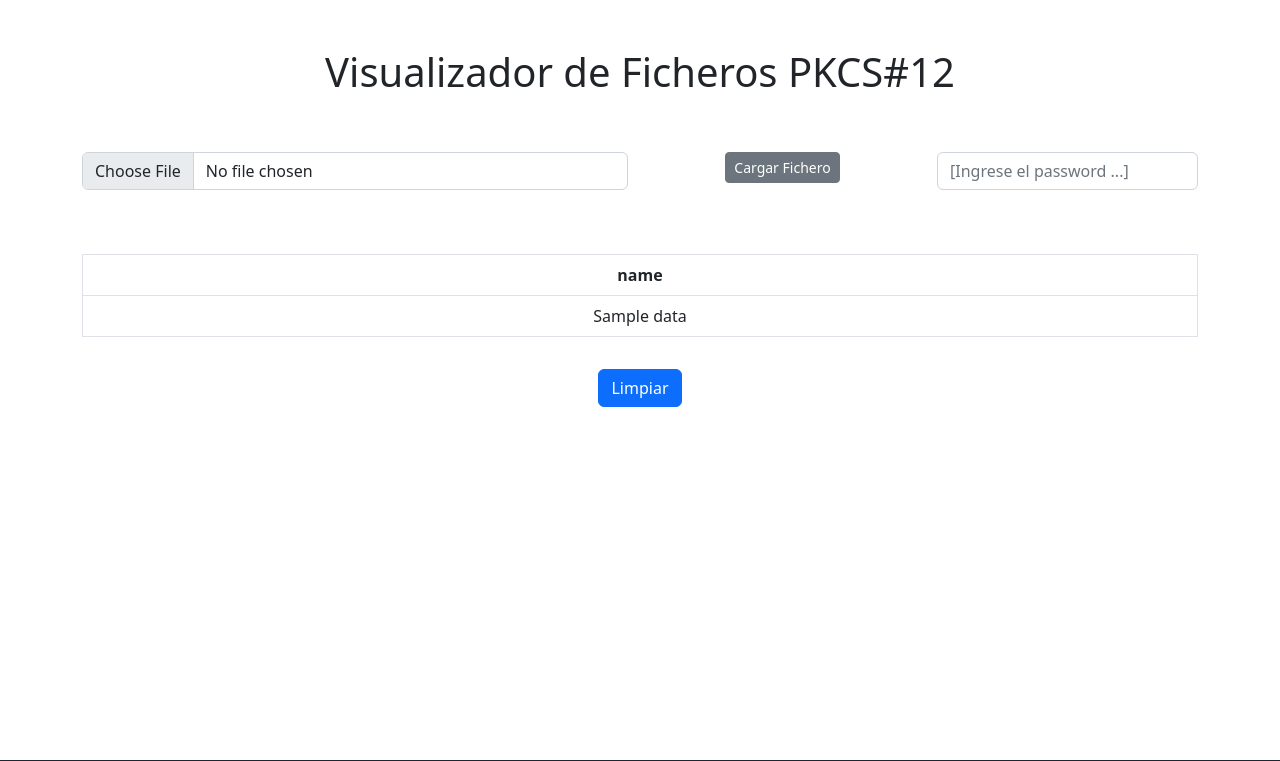
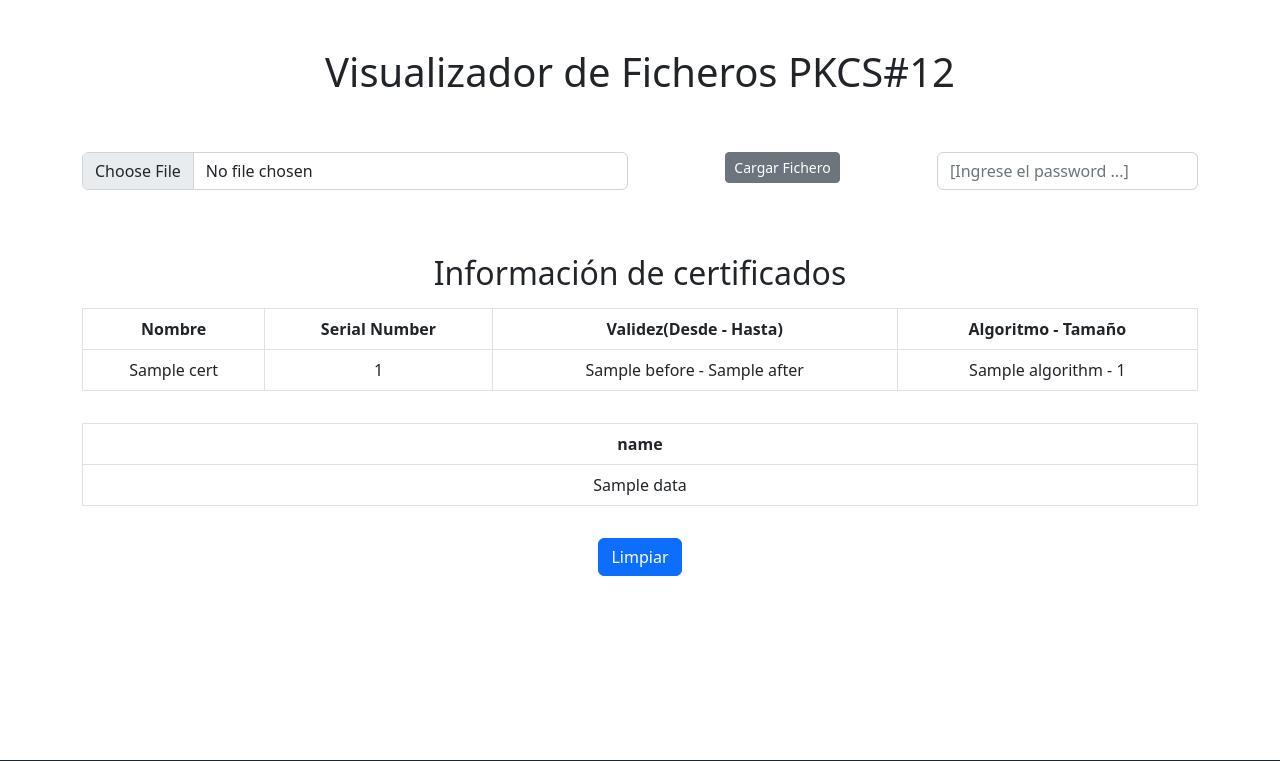
Before and after one commit to LuisVillanuevaFlores/PKCS-12-file-viewer, a Flask app: template templates/index.html in a window 1280 px wide. Shown: the top 761 px of the page. Run offline with Flask 2, Linux system fonts and the light colour scheme; the template is opened without the code that fills it: values that come from a table or form of the project are taken from there, most other values are stand-ins (such as "Sample title", 1, 10 or a date in 2020); some libraries are stand-ins or nearby versions.

Commit message:
Add certificate information

```diff
--- a/main.py
+++ b/main.py
@@ -1,8 +1,6 @@
 import os
 
-from Crypto.PublicKey import RSA
 from cryptography.hazmat.primitives.serialization import pkcs12
-from OpenSSL import crypto
 from flask import Flask
 from flask import flash
 from flask_bootstrap import Bootstrap
@@ -13,7 +11,6 @@ from wtforms.fields import FileField
 from wtforms.fields import PasswordField
 from wtforms.fields import SubmitField
 from werkzeug.utils import secure_filename
-from wtforms.fields import URLField
 from flask_wtf.file import FileAllowed
 from flask_wtf.file import FileRequired
 from wtforms.validators import DataRequired
@@ -21,6 +18,8 @@ from wtforms.validators import DataRequired
 app = Flask(__name__,
 template_folder='./templates',
 static_folder='./static')
+app.config['WTF_CSRF_ENABLED']= False
+app.config['SECRET_KEY']='KEY_SECRET'
 
 
 bootstrap = Bootstrap(app)
@@ -58,30 +57,31 @@ def index():
             private_numbers = private_key.private_numbers()
             private_numbers_public = private_numbers.public_numbers
 
-            if private_numbers:
-                data.update({
-                    'modulus': private_numbers_public.n,
-                    'publicExponent': private_numbers_public.e,
-                    'privateExponent': private_numbers.d,
-                    'prime1': private_numbers.p,
-                    'prime2': private_numbers.q,
-                    'exponent1': private_numbers.dmp1,
-                    'exponent2': private_numbers.dmq1,
-                    'coefficient': private_numbers.iqmp,
+            data.update({
+                'modulus': private_numbers_public.n,
+                'publicExponent': private_numbers_public.e,
+                'privateExponent': private_numbers.d,
+                'prime1': private_numbers.p,
+                'prime2': private_numbers.q,
+                'exponent1': private_numbers.dmp1,
+                'exponent2': private_numbers.dmq1,
+                'coefficient': private_numbers.iqmp,
+            })
+            context['data'] = data
+            context['certificates'] = []
+            certificates = [certificate] + additional_certificates
+            for cert in certificates:
+                context['certificates'].append({
+                    'subject': cert.subject.rfc4514_string(),
+                    'serial_number': cert.serial_number,
+                    'before': cert.not_valid_before.strftime('%d/%m/%Y'),
+                    'after': cert.not_valid_after.strftime('%d/%m/%Y'),
+                    'algorithm': cert.signature_hash_algorithm.name,
+                    'size': cert.public_key().key_size,
                 })
-                context['data'] = data
-                print("privada")
-            else:
-                data.update({
-                    'type': 'public',
-                    'modulus': key.n,
-                    'publicExponent': key.e,
-                })
-                context['data'] = data
+
     return render_template('index.html', **context)
 
 if __name__=='__main__':
-    app.config['WTF_CSRF_ENABLED']= False
-    app.config['SECRET_KEY']='KEY_SECRET'
     app.config['ENV']='development'
     app.run(debug=True)
--- a/templates/index.html
+++ b/templates/index.html
@@ -48,6 +48,31 @@
             {%endfor%}
         </div>
         <div class="text-center">
+            <h2>Información de certificados</h2>
+            <div class="table table-responsive mt-3">
+                <table class="table table-responsive table-bordered table-fixed">
+                    <thead>
+                        <tr>
+                            <th class="col" scope="col">Nombre</th>
+                            <th class="col" scope="col">Serial Number</th>
+                            <th class="col" scope="col">Validez(Desde - Hasta)</th>
+                            <th class="col" scope="col">Algoritmo - Tamaño</th>
+                        </tr>
+                    </thead>
+                    <tbody class="text-break">
+                        {% for cert in certificates %}
+                        <tr>
+                            <td class="col" scope="col">{{cert.get('subject')}}</td>
+                            <td class="col" scope="col">{{cert.get('serial_number')}}</td>
+                            <td class="col" scope="col">{{cert.get('before')}} - {{cert.get('after')}}</td>
+                            <td class="col" scope="col">{{cert.get('algorithm')}} - {{cert.get('size')}}</td>
+                        </tr>
+                        {%endfor%}
+                    </tbody>
+                </table>
+            </div>
+        </div>
+        <div class="text-center">
             {% if data.get('type') == 'private' %}
                 <h2>Llave privada</h2>
             {% elif data.get('type') == 'public' %}
@@ -58,7 +83,7 @@
                     <thead>
                         <tr>
                             {% for keys in data.keys() %}
-                                <th class="col" style="min-width: 200px;" scope="col">{{keys}}</th>
+                                <th class="col" scope="col">{{keys}}</th>
                             {%endfor%}
                         </tr>
                     </thead>
```
